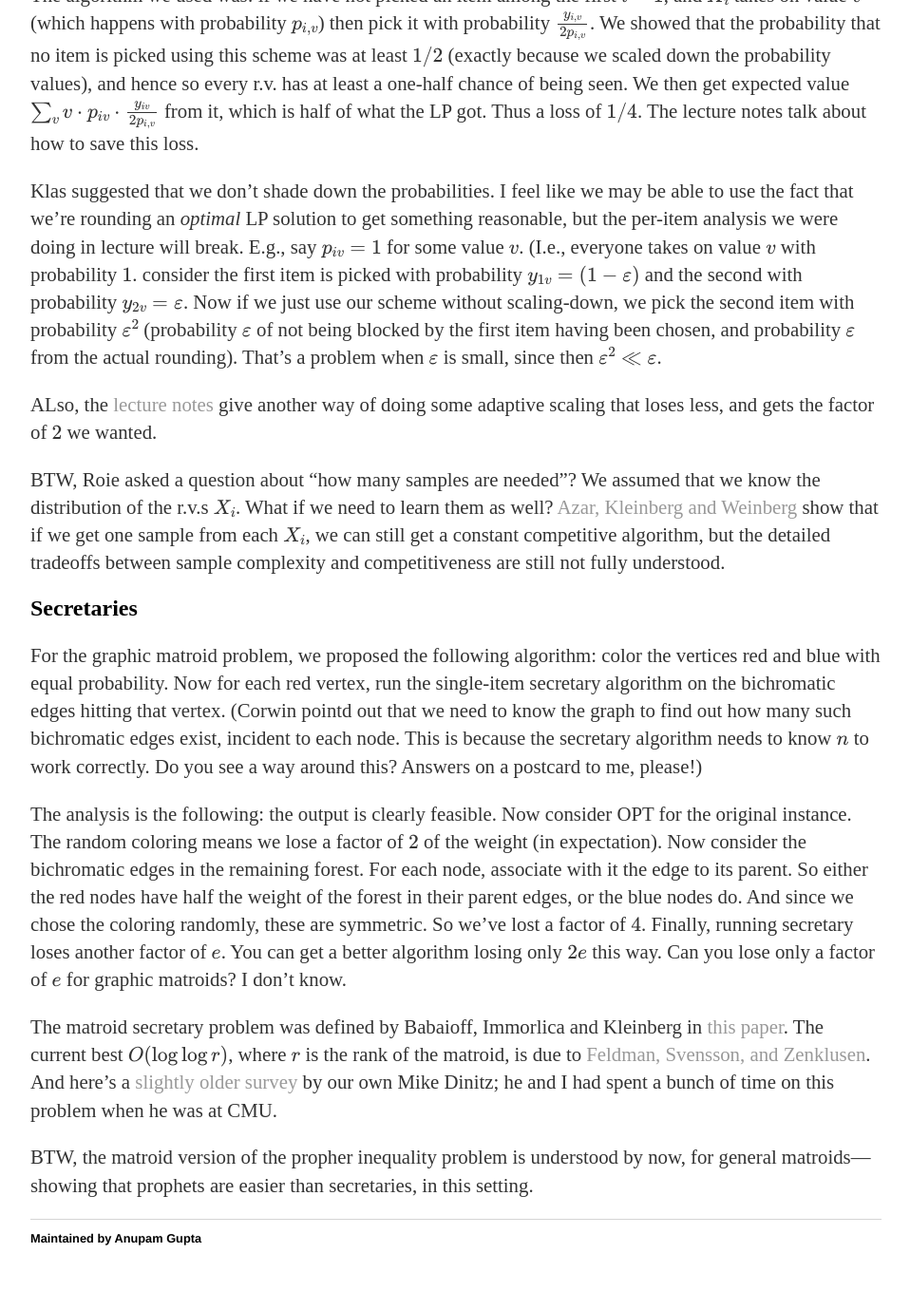
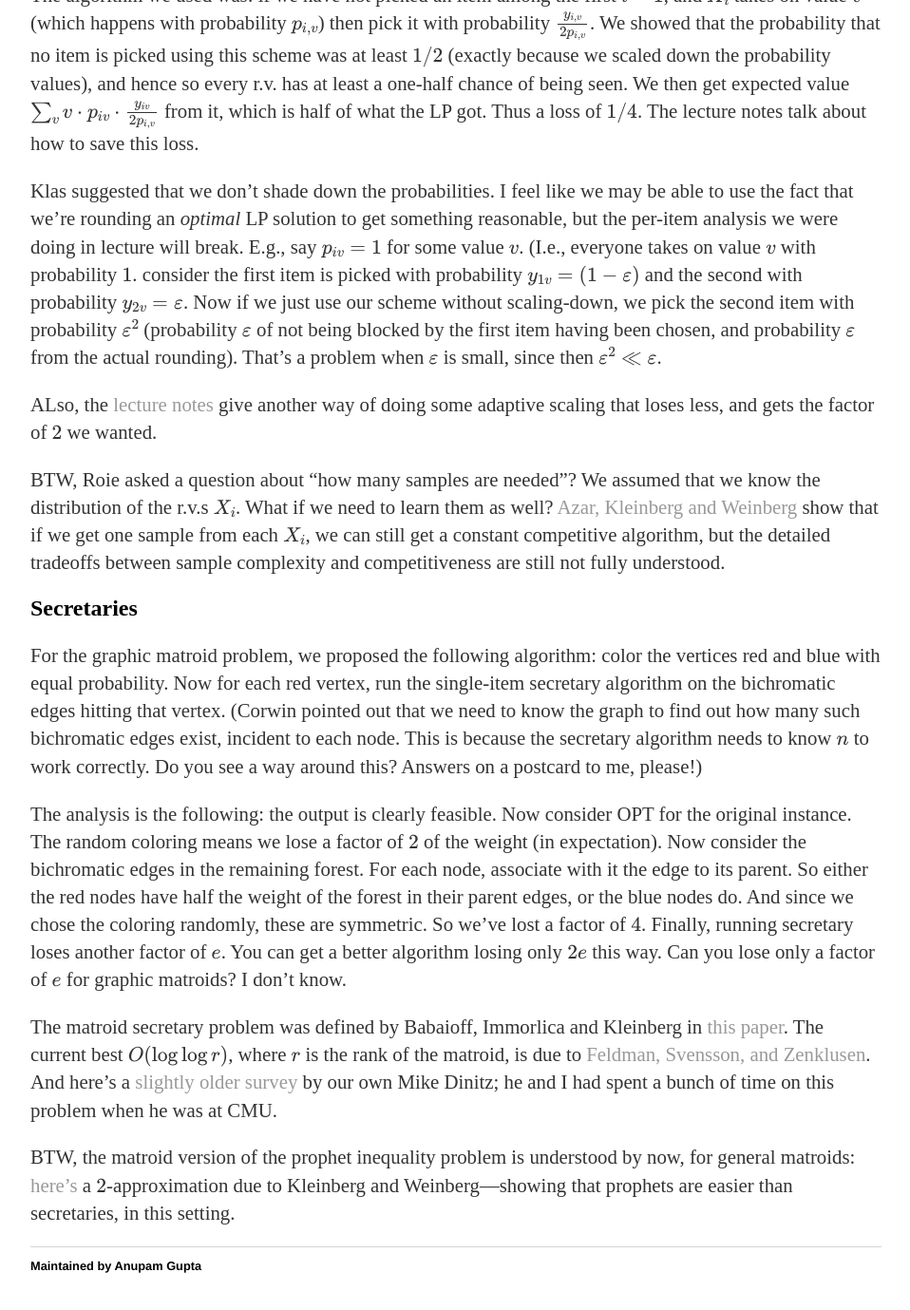
Before and after one commit to cmualgos/cmualgos.github.io, a Jekyll site: the page built from _posts/2018-11-02-prophets-secretaries.md, in a window 1280 px wide and 1400 px high, scrolled down 567 px. Shown: the top 1379 px of the window at 95% size, without its empty margins (160-1118 px from the left). Built offline with Jekyll 4.4.1, drawn with Linux system fonts in a browser that asks for light colours; formulas are drawn with MathJax 3.

Commit message:
prophets

```diff
--- a/_posts/2018-11-02-prophets-secretaries.md
+++ b/_posts/2018-11-02-prophets-secretaries.md
@@ -61,7 +61,7 @@ complexity and competitiveness are still not fully understood.
 For the graphic matroid problem, we proposed the following algorithm:
 color the vertices red and blue with equal probability. Now for each red
 vertex, run the single-item secretary algorithm on the bichromatic edges
-hitting that vertex. (Corwin pointd out that we need to know the graph
+hitting that vertex. (Corwin pointed out that we need to know the graph
 to find out how many such bichromatic edges exist, incident to each
 node. This is because the secretary algorithm needs to know $n$ to work
 correctly. Do you see a way around this? Answers on a postcard to me,
@@ -84,6 +84,6 @@ $r$ is the rank of the matroid, is due to [Feldman, Svensson, and
 Zenklusen](https://arxiv.org/abs/1404.4473). And here's a [slightly older survey](http://www.cs.jhu.edu/~mdinitz/papers/secretary-survey.pdf) by our own Mike Dinitz;
 he and I had spent a bunch of time on this problem when he was at CMU.
 
-BTW, the matroid version of the propher inequality problem is understood
-by now, for general matroids---showing that prophets are easier than
+BTW, the matroid version of the prophet inequality problem is understood
+by now, for general matroids: [here's](https://arxiv.org/abs/1201.4764) a $2$-approximation due to Kleinberg and Weinberg---showing that prophets are easier than
 secretaries, in this setting.
```
